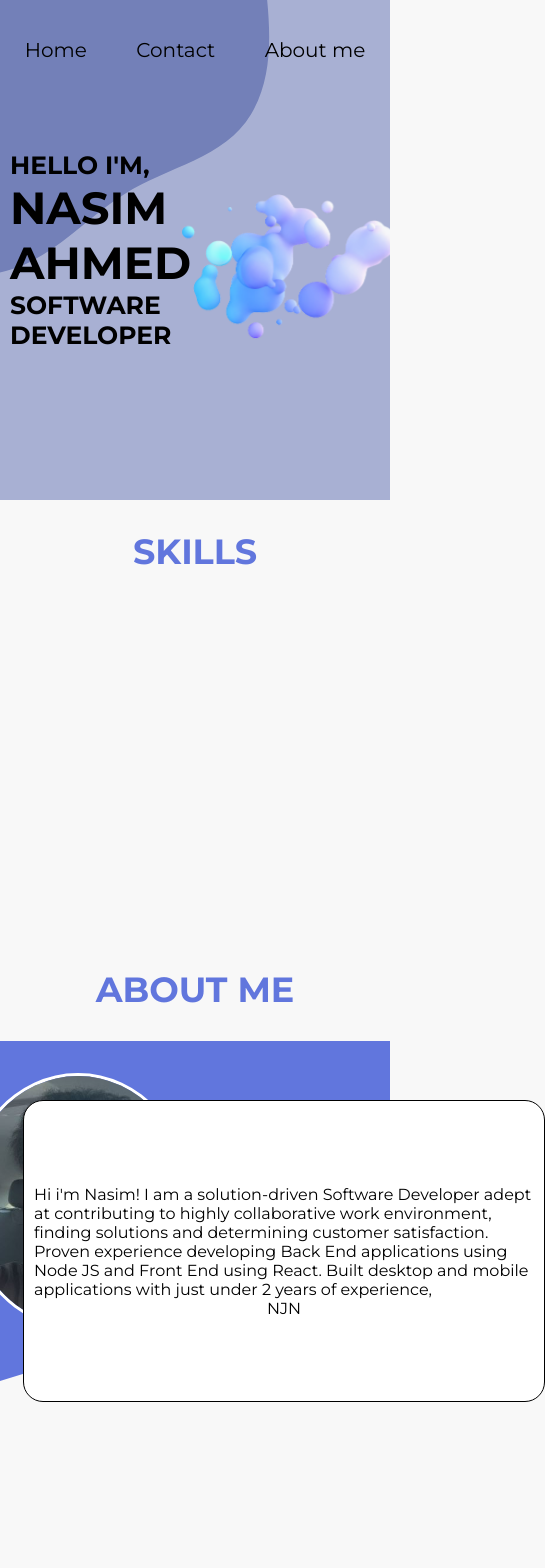
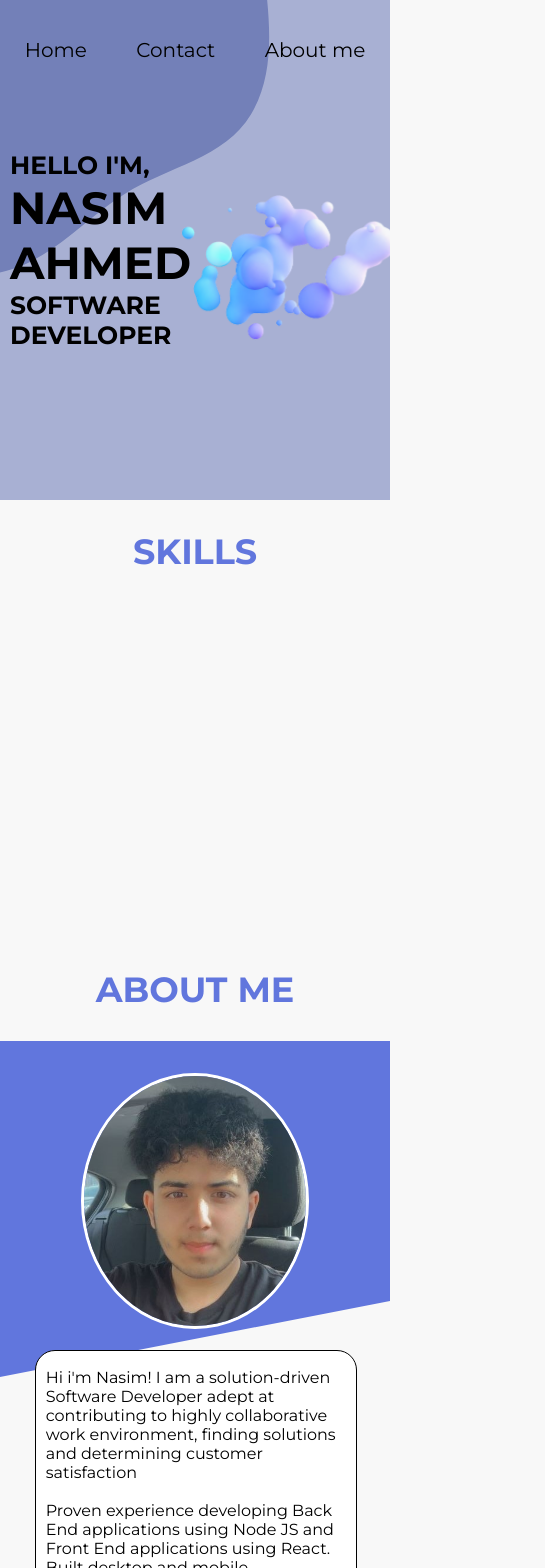
Before and after one commit to nasim1903/web-portfolio, a React (Create React App) app: page / in a window 390 px wide. Shown: the top 1568 px of the page, 545 px wide, since content can reach past the window. Before the commit the page ends 1441 px from the top, so only its background shows below. Built offline with nearby package versions, Linux system fonts and the light colour scheme.

Commit message:
Made about me section mobile responsive

```diff
--- a/src/components/About/About.css
+++ b/src/components/About/About.css
@@ -33,3 +33,25 @@
     right: 250px;
     top: 1100px;
 }
+
+@media screen and (max-width: 896px) {
+
+    .about {
+        width: 100%;
+        height: 400px;
+        display: flex;
+        justify-content: center;
+        align-items: center;
+        background-color: #6176dd;
+        clip-path: polygon(0 0, 100% 0, 100% 65%, 0% 84%);
+        overflow: visible;
+        position: relative;
+    }
+
+    .myFace {
+        width: 40%;
+        display: flex;
+        justify-content: center;
+    }
+
+  }
--- a/src/components/About/About.jsx
+++ b/src/components/About/About.jsx
@@ -7,8 +7,8 @@ import InfoCard from "../InfoCard/InfoCard.jsx";
 
 function About() {
 
-    const p1 = "Hi i'm Nasim! I am a solution-driven Software Developer adept at contributing to highly collaborative work environment, finding solutions and determining customer satisfaction. Proven experience developing Back End applications using Node JS and Front End using React. Built desktop and mobile applications with just under 2 years of experience,"
-    const p2 = "NJN"
+    const p1 = "Hi i'm Nasim! I am a solution-driven Software Developer adept at contributing to highly collaborative work environment, finding solutions and determining customer satisfaction"
+    const p2 =  "Proven experience developing Back End applications using Node JS and Front End applications using React. Built desktop and mobile applications with a few years of experience under my belt"
 
     return (
         <>
--- a/src/components/InfoCard/InfoCard.css
+++ b/src/components/InfoCard/InfoCard.css
@@ -1,7 +1,6 @@
 .infoCard {
     width: 500px;
-    height: 300px;
-    min-width: 500px;
+    height: 250px;
     border-radius: 20px;
     display: flex;
     justify-content: center;
@@ -11,3 +10,16 @@
     border: 1px solid black;
     padding: 0px 10px;
 }
+
+@media screen and (max-width: 896px) {
+
+    .infoCard {
+        width: 300px;
+        position: relative;
+        top: 250px;
+        left: 10%;
+        height: 280px;
+
+    }
+
+  }
--- a/src/components/InfoCard/InfoCard.jsx
+++ b/src/components/InfoCard/InfoCard.jsx
@@ -7,6 +7,7 @@ function InfoCard({text, text2}){
     return (
         <div className="infoCard" >
             <p>{text}</p>
+            <br />
             <p>{text2}</p>
         </div>
     )
```
